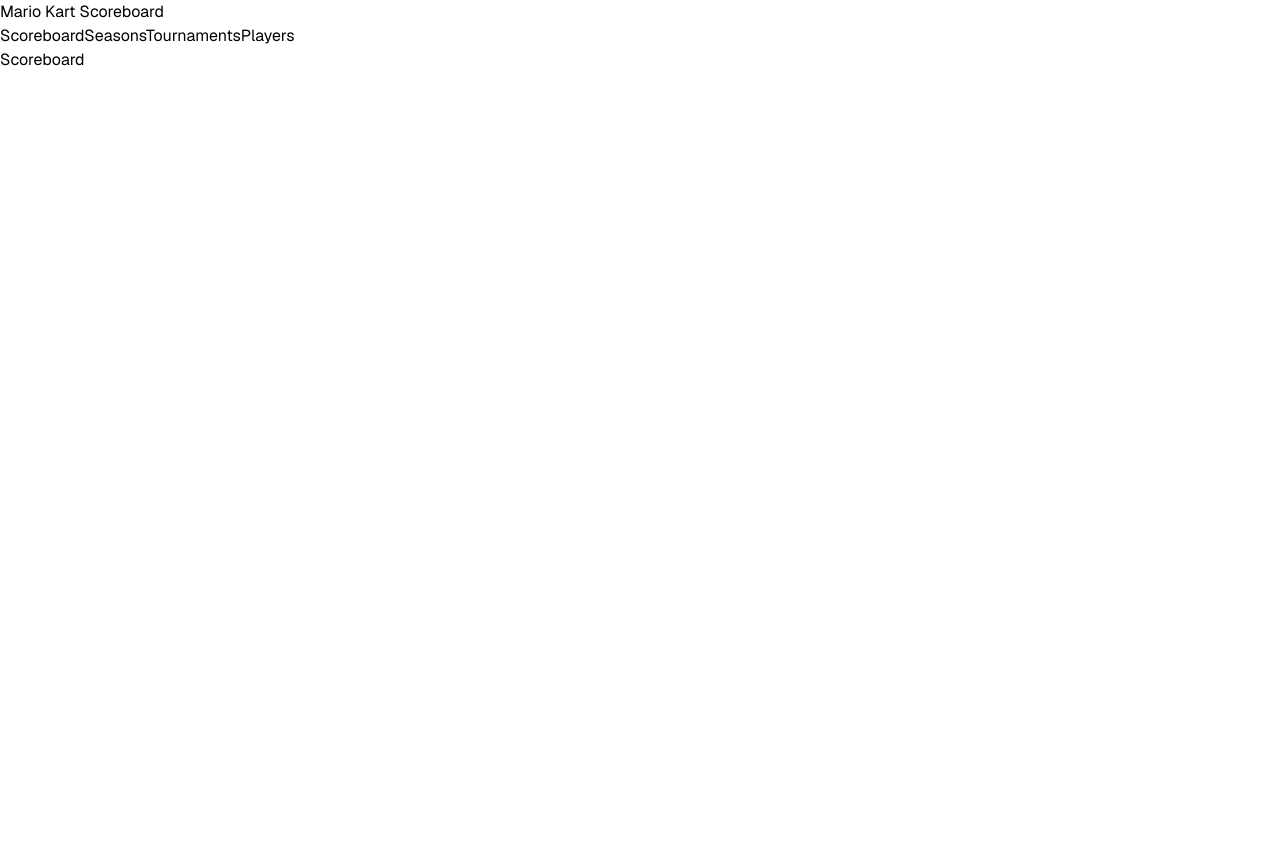
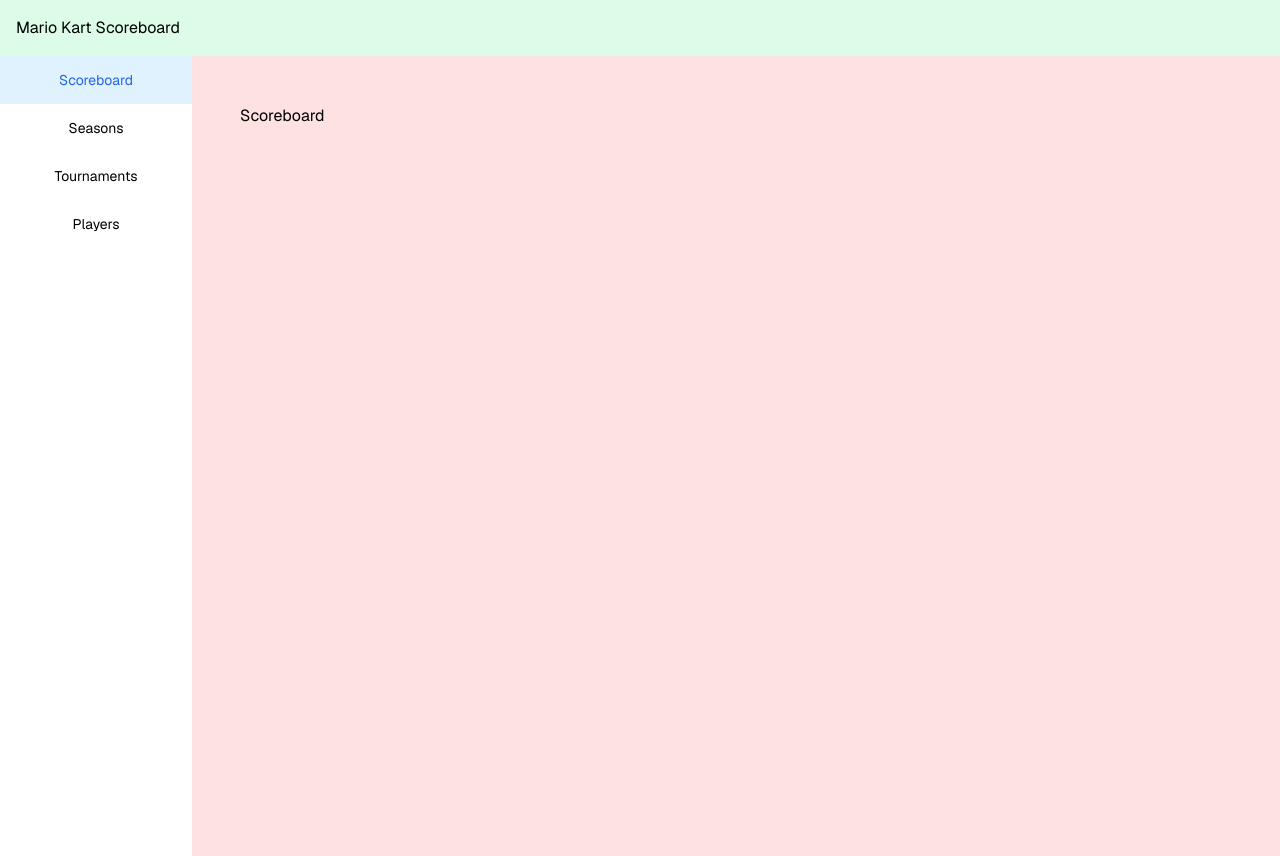
Before and after one commit to cwallervand/mario-kart-scoreboard, a Next.js app: page / in a window 1280 px wide. Before the commit the page ends 800 px from the top, so only its background shows below. Built offline with nearby package versions, Linux system fonts and the light colour scheme.

Commit message:
Started work on navigation bar

```diff
--- a/package.json
+++ b/package.json
@@ -16,6 +16,7 @@
   "dependencies": {
     "@auth/drizzle-adapter": "^1.1.0",
     "@t3-oss/env-nextjs": "^0.10.1",
+    "clsx": "^2.1.1",
     "drizzle-orm": "^0.30.10",
     "geist": "^1.3.0",
     "next": "^14.2.1",
--- a/src/app/layout.tsx
+++ b/src/app/layout.tsx
@@ -1,6 +1,5 @@
-import Link from "next/link";
-
 import "~/styles/globals.css";
+import NavigationBar from "~/components/NavigationBar";
 
 import { GeistSans } from "geist/font/sans";
 
@@ -18,15 +17,20 @@
   return (
     <html lang="en" className={`${GeistSans.variable}`}>
       <body>
-        <header>Mario Kart Scoreboard</header>
-        <nav>
-          <Link href="/">Scoreboard</Link>
-          <Link href="/seasons">Seasons</Link>
-          <Link href="/tournaments">Tournaments</Link>
-          <Link href="/players">Players</Link>
-        </nav>
-        {children}
+        <header className="w-full bg-green-100 p-4">
+          Mario Kart Scoreboard
+        </header>
+        <div className="flex h-screen flex-col md:flex-row md:overflow-hidden">
+          <div className="w-full flex-none md:w-48">
+            <NavigationBar />
+          </div>
+          <div className="flex flex-grow bg-red-100 p-6 md:overflow-y-auto md:p-12">
+            {children}
+          </div>
+        </div>
       </body>
     </html>
   );
 }
+
+//flex grow flex-row justify-between space-x-2 md:flex-col md:space-x-0 md:space-y-2
--- /dev/null
+++ b/src/components/NavigationBar.tsx
@@ -0,0 +1,40 @@
+"use client";
+
+import { usePathname } from "next/navigation";
+import Link from "next/link";
+
+import clsx from "clsx";
+
+const links = [
+  { href: "/", label: "Scoreboard" },
+  { href: "/seasons", label: "Seasons" },
+  { href: "/tournaments", label: "Tournaments" },
+  { href: "/players", label: "Players" },
+];
+
+const NavigationBar = () => {
+  const pathname = usePathname();
+
+  return (
+    <nav className="flex flex-row items-center justify-around text-sm md:flex-col">
+      {links.map((link) => {
+        return (
+          <Link
+            key={link.label}
+            href={link.href}
+            className={clsx(
+              "flex h-[48px] grow items-center justify-center gap-2 self-stretch  p-2 text-sm hover:bg-sky-100 hover:text-blue-600 md:flex-none md:justify-center md:p-2 md:px-3",
+              {
+                "bg-sky-100 text-blue-600": pathname === link.href,
+              },
+            )}
+          >
+            <p>{link.label}</p>
+          </Link>
+        );
+      })}
+    </nav>
+  );
+};
+
+export default NavigationBar;
```
Also changed, not shown: 1 other file (tests, documents, lock files or other folders).
